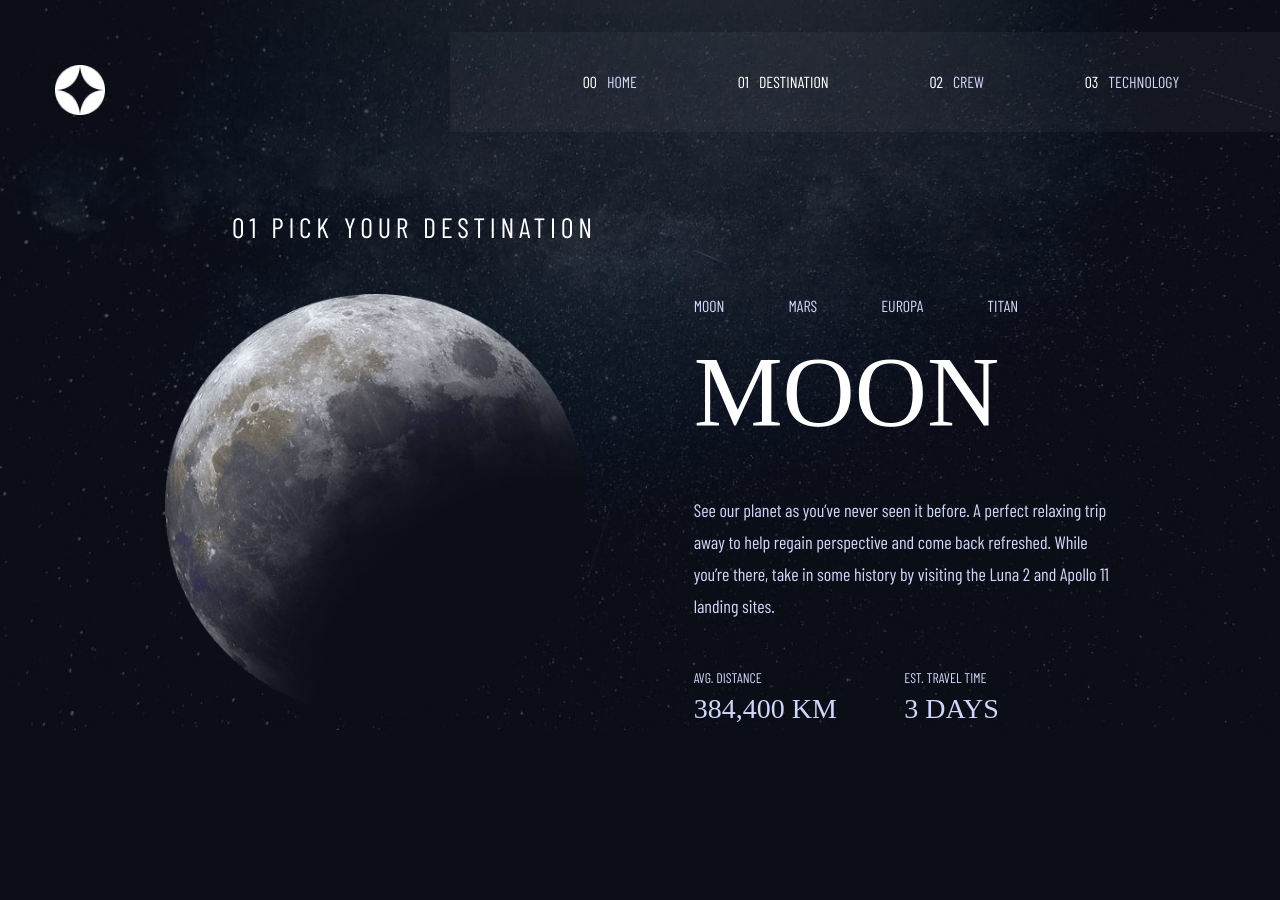
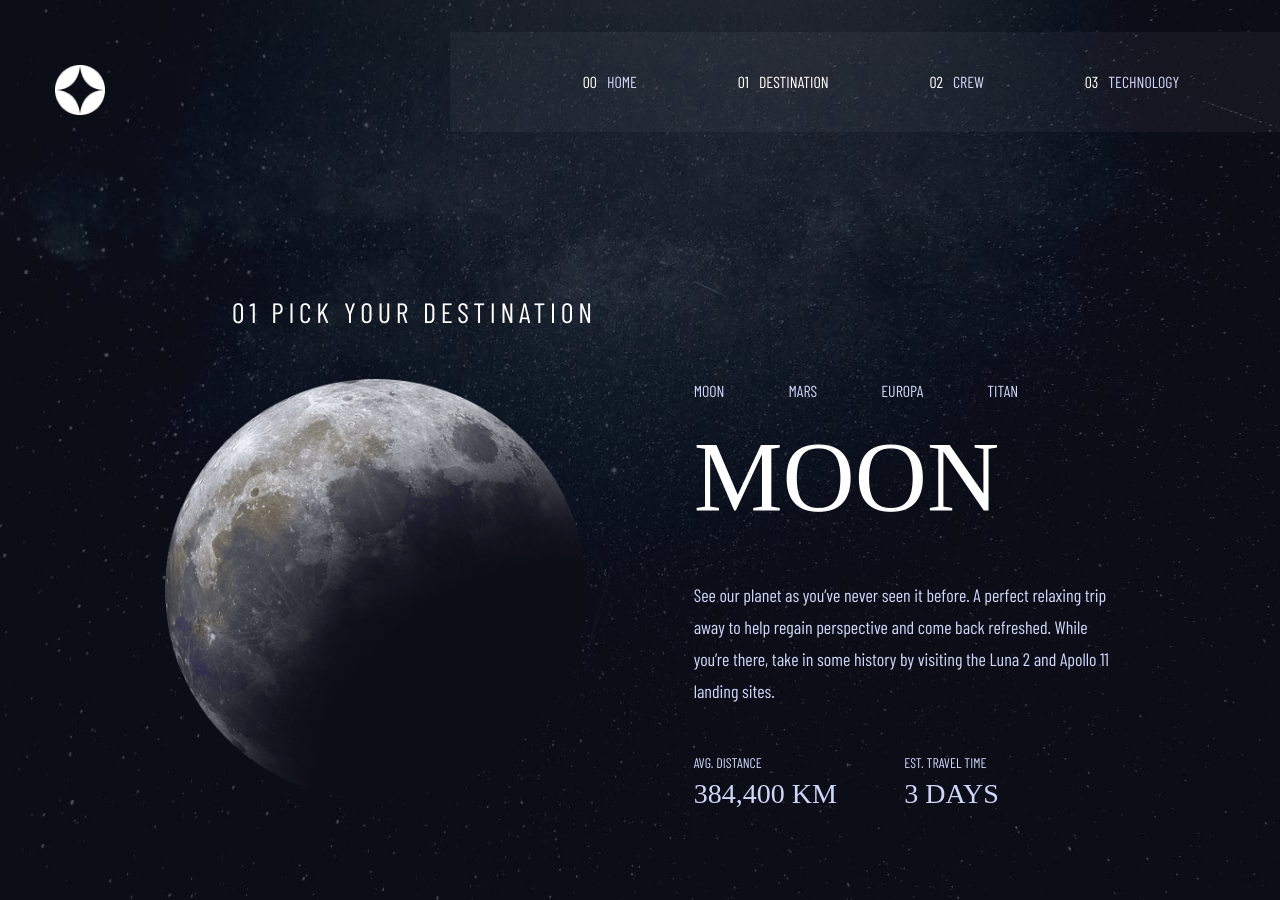
Before and after one commit to Constantin-UA/space-tourism, a React (Create React App) app: page /destination in a window 1280 px wide. Before the commit the page ends 800 px from the top, so only its background shows below. Built offline with nearby package versions, Linux system fonts and the light colour scheme; a web font is replaced by a local one.

Commit message:
fix heigth

```diff
--- a/src/components/destination/destination.scss
+++ b/src/components/destination/destination.scss
@@ -1,7 +1,7 @@
 @import '../../style/variables';
 .destination {
 	color: $light;
-	height: 100%;
+	min-height: 900px;
 	width: 100%;
 	background-image: url('../../assets/destination/background-destination-desktop.jpg');
 	background-repeat: no-repeat;
```
